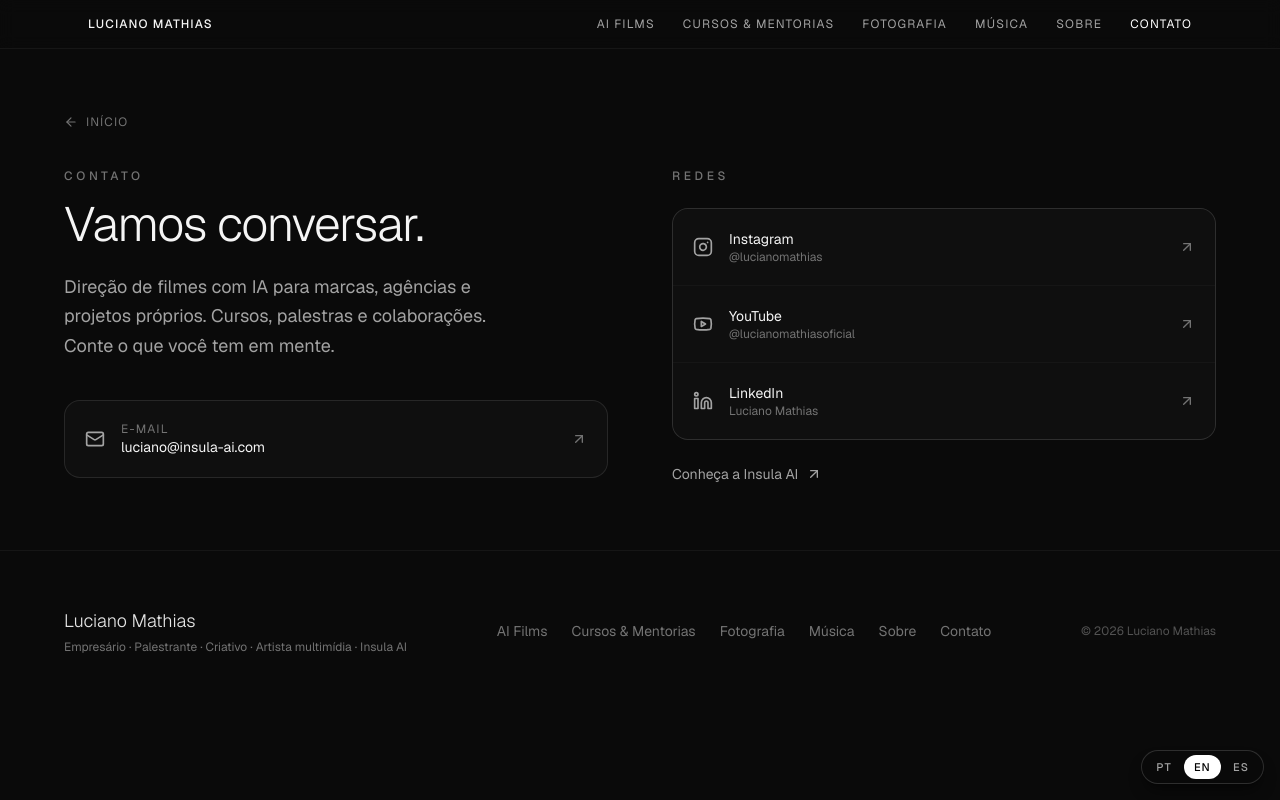
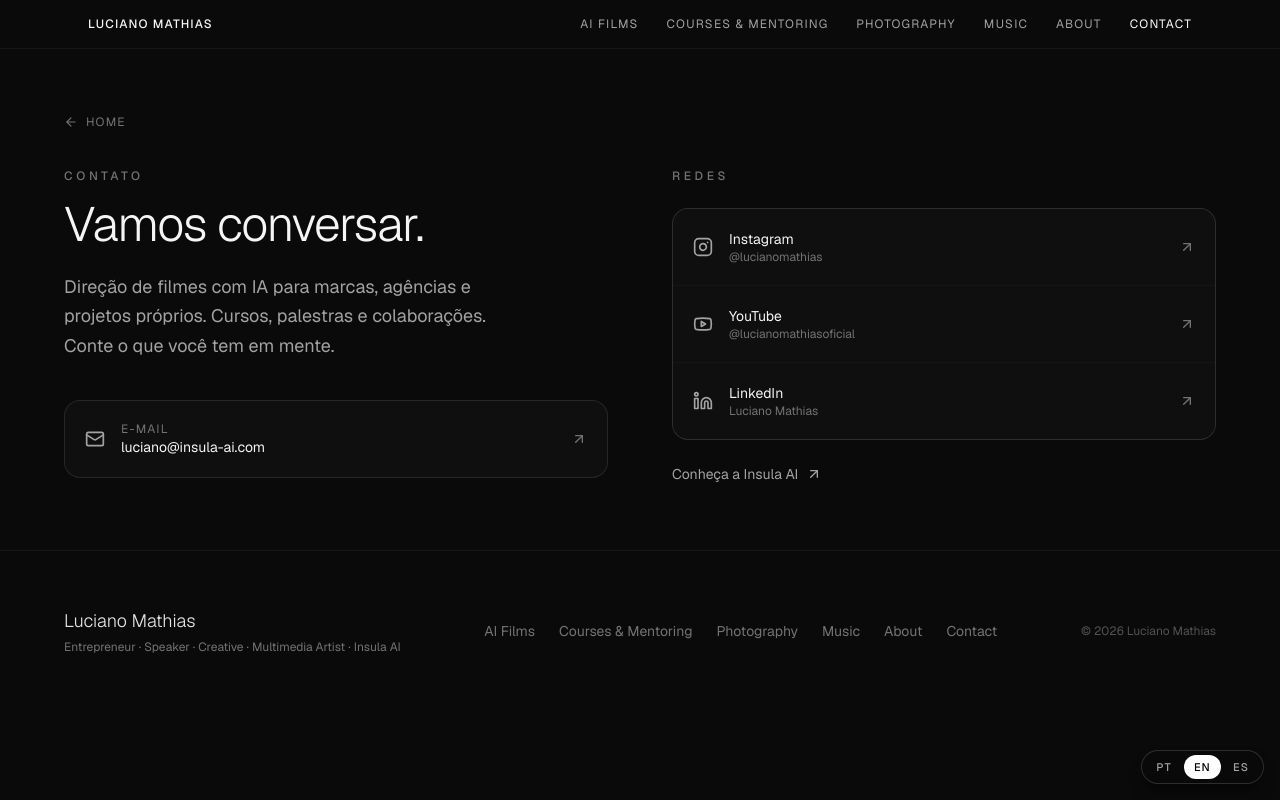
Before and after one commit to lucianomathias1982/lucianomathias-site, a Next.js app: page /en/contato in a window 1280 px wide. Built offline with nearby package versions, Linux system fonts and the light colour scheme.

Commit message:
i18n EN: home traduzida

```diff
--- a/app/en/contato/page.tsx
+++ b/app/en/contato/page.tsx
@@ -10,11 +10,11 @@ const EMAIL = "luciano@insula-ai.com"
 
 const NAV = [
   ["AI Films", "/en/obra"],
-  ["Cursos & Mentorias", "/en/cursos/filmes-com-ia"],
-  ["Fotografia", "/en/fotos"],
-  ["Música", "/en/musica"],
-  ["Sobre", "/en/sobre"],
-  ["Contato", "/en/contato"],
+  ["Courses & Mentoring", "/en/cursos/filmes-com-ia"],
+  ["Photography", "/en/fotos"],
+  ["Music", "/en/musica"],
+  ["About", "/en/sobre"],
+  ["Contact", "/en/contato"],
 ]
 
 const SOCIALS = [
@@ -32,7 +32,7 @@ export default function Contato() {
           <a href="/en" className="text-xs font-medium uppercase tracking-widest text-neutral-100">Luciano Mathias</a>
           <nav className="hidden gap-7 text-xs uppercase tracking-widest text-neutral-400 md:flex">
             {NAV.map(([label, href]) => (
-              <a key={label} href={href} className={`transition hover:text-white ${label === "Contato" ? "text-white" : ""}`}>{label}</a>
+              <a key={label} href={href} className={`transition hover:text-white ${label === "Contact" ? "text-white" : ""}`}>{label}</a>
             ))}
           </nav>
         </div>
@@ -41,7 +41,7 @@ export default function Contato() {
       <section className="px-6 pb-16 pt-28">
         <div className="mx-auto max-w-6xl">
           <a href="/en" className="inline-flex items-center gap-2 text-xs uppercase tracking-widest text-neutral-500 transition hover:text-neutral-300">
-            <ArrowLeft className="h-3.5 w-3.5" /> Início
+            <ArrowLeft className="h-3.5 w-3.5" /> Home
           </a>
 
           <div className="mt-8 grid gap-16 md:grid-cols-2">
@@ -94,7 +94,7 @@ export default function Contato() {
         <div className="mx-auto flex max-w-6xl flex-col items-start justify-between gap-8 sm:flex-row sm:items-center">
           <div>
             <p className="font-serif text-lg font-light text-neutral-200">Luciano Mathias</p>
-            <p className="mt-1 text-xs text-neutral-500">Empresário · Palestrante · Criativo · Artista multimídia · Insula AI</p>
+            <p className="mt-1 text-xs text-neutral-500">Entrepreneur · Speaker · Creative · Multimedia Artist · Insula AI</p>
           </div>
           <nav className="flex flex-wrap gap-x-6 gap-y-2 text-sm text-neutral-500">
             {NAV.map(([label, href]) => (
--- a/app/en/fotos/page.tsx
+++ b/app/en/fotos/page.tsx
@@ -11,11 +11,11 @@ const ARTCRAZYNESS = "https://artcrazyness.com"
 
 const NAV = [
   ["AI Films", "/en/obra"],
-  ["Cursos & Mentorias", "/en/cursos/filmes-com-ia"],
-  ["Fotografia", "/en/fotos"],
-  ["Música", "/en/musica"],
-  ["Sobre", "/en/sobre"],
-  ["Contato", "/en/contato"],
+  ["Courses & Mentoring", "/en/cursos/filmes-com-ia"],
+  ["Photography", "/en/fotos"],
+  ["Music", "/en/musica"],
+  ["About", "/en/sobre"],
+  ["Contact", "/en/contato"],
 ]
 
 const SERIES = [
@@ -38,7 +38,7 @@ export default function Fotos() {
           </a>
           <nav className="hidden gap-7 text-xs uppercase tracking-widest text-neutral-400 md:flex">
             {NAV.map(([label, href]) => (
-              <a key={label} href={href} className={`transition hover:text-white ${label === "Fotografia" ? "text-white" : ""}`}>
+              <a key={label} href={href} className={`transition hover:text-white ${label === "Photography" ? "text-white" : ""}`}>
                 {label}
               </a>
             ))}
@@ -50,7 +50,7 @@ export default function Fotos() {
       <section className="border-b border-white/5 px-6 pb-12 pt-28">
         <div className="mx-auto max-w-6xl">
           <a href="/en" className="inline-flex items-center gap-2 text-xs uppercase tracking-widest text-neutral-500 transition hover:text-neutral-300">
-            <ArrowLeft className="h-3.5 w-3.5" /> Início
+            <ArrowLeft className="h-3.5 w-3.5" /> Home
           </a>
           <p className="mt-8 text-xs font-medium uppercase tracking-[0.3em] text-neutral-500">O olhar</p>
           <h1 className="mt-4 max-w-3xl font-serif text-4xl font-light leading-[1.1] tracking-tight sm:text-6xl">
@@ -111,7 +111,7 @@ export default function Fotos() {
         <div className="mx-auto flex max-w-6xl flex-col items-start justify-between gap-8 sm:flex-row sm:items-center">
           <div>
             <p className="font-serif text-lg font-light text-neutral-200">Luciano Mathias</p>
-            <p className="mt-1 text-xs text-neutral-500">Empresário · Palestrante · Criativo · Artista multimídia · Insula AI</p>
+            <p className="mt-1 text-xs text-neutral-500">Entrepreneur · Speaker · Creative · Multimedia Artist · Insula AI</p>
           </div>
           <nav className="flex flex-wrap gap-x-6 gap-y-2 text-sm text-neutral-500">
             {NAV.map(([label, href]) => (
--- a/app/en/musica/page.tsx
+++ b/app/en/musica/page.tsx
@@ -10,11 +10,11 @@ const AMAZON = "https://music.amazon.com.br/artists/B00ELAWIZK/luciano-mathias"
 
 const NAV = [
   ["AI Films", "/en/obra"],
-  ["Cursos & Mentorias", "/en/cursos/filmes-com-ia"],
-  ["Fotografia", "/en/fotos"],
-  ["Música", "/en/musica"],
-  ["Sobre", "/en/sobre"],
-  ["Contato", "/en/contato"],
+  ["Courses & Mentoring", "/en/cursos/filmes-com-ia"],
+  ["Photography", "/en/fotos"],
+  ["Music", "/en/musica"],
+  ["About", "/en/sobre"],
+  ["Contact", "/en/contato"],
 ]
 
 const ALBUMS = [
@@ -49,7 +49,7 @@ export default function Musica() {
           </a>
           <nav className="hidden gap-7 text-xs uppercase tracking-widest text-neutral-400 md:flex">
             {NAV.map(([label, href]) => (
-              <a key={label} href={href} className={`transition hover:text-white ${label === "Música" ? "text-white" : ""}`}>
+              <a key={label} href={href} className={`transition hover:text-white ${label === "Music" ? "text-white" : ""}`}>
                 {label}
               </a>
             ))}
@@ -61,7 +61,7 @@ export default function Musica() {
       <section className="border-b border-white/5 px-6 pb-12 pt-28">
         <div className="mx-auto max-w-6xl">
           <a href="/en" className="inline-flex items-center gap-2 text-xs uppercase tracking-widest text-neutral-500 transition hover:text-neutral-300">
-            <ArrowLeft className="h-3.5 w-3.5" /> Início
+            <ArrowLeft className="h-3.5 w-3.5" /> Home
           </a>
           <p className="mt-8 text-xs font-medium uppercase tracking-[0.3em] text-neutral-500">A percepção</p>
           <h1 className="mt-4 max-w-3xl font-serif text-4xl font-light leading-[1.1] tracking-tight sm:text-6xl">
@@ -121,7 +121,7 @@ export default function Musica() {
         <div className="mx-auto flex max-w-6xl flex-col items-start justify-between gap-8 sm:flex-row sm:items-center">
           <div>
             <p className="font-serif text-lg font-light text-neutral-200">Luciano Mathias</p>
-            <p className="mt-1 text-xs text-neutral-500">Empresário · Palestrante · Criativo · Artista multimídia · Insula AI</p>
+            <p className="mt-1 text-xs text-neutral-500">Entrepreneur · Speaker · Creative · Multimedia Artist · Insula AI</p>
           </div>
           <nav className="flex flex-wrap gap-x-6 gap-y-2 text-sm text-neutral-500">
             {NAV.map(([label, href]) => (
--- a/app/en/obra/page.tsx
+++ b/app/en/obra/page.tsx
@@ -9,11 +9,11 @@ import { ArrowLeft, ArrowUpRight } from "lucide-react"
 
 const NAV = [
   ["AI Films", "/en/obra"],
-  ["Cursos & Mentorias", "/en/cursos/filmes-com-ia"],
-  ["Fotografia", "/en/fotos"],
-  ["Música", "/en/musica"],
-  ["Sobre", "/en/sobre"],
-  ["Contato", "/en/contato"],
+  ["Courses & Mentoring", "/en/cursos/filmes-com-ia"],
+  ["Photography", "/en/fotos"],
+  ["Music", "/en/musica"],
+  ["About", "/en/sobre"],
+  ["Contact", "/en/contato"],
 ]
 
 const PROJECTS = [
@@ -56,7 +56,7 @@ export default function Obra() {
       <section className="border-b border-white/5 px-6 pb-12 pt-28">
         <div className="mx-auto max-w-6xl">
           <a href="/en" className="inline-flex items-center gap-2 text-xs uppercase tracking-widest text-neutral-500 transition hover:text-neutral-300">
-            <ArrowLeft className="h-3.5 w-3.5" /> Início
+            <ArrowLeft className="h-3.5 w-3.5" /> Home
           </a>
           <p className="mt-8 text-xs font-medium uppercase tracking-[0.3em] text-neutral-500">Direção</p>
           <h1 className="mt-4 max-w-3xl font-serif text-4xl font-light leading-[1.1] tracking-tight sm:text-6xl">
@@ -127,7 +127,7 @@ export default function Obra() {
         <div className="mx-auto flex max-w-6xl flex-col items-start justify-between gap-8 sm:flex-row sm:items-center">
           <div>
             <p className="font-serif text-lg font-light text-neutral-200">Luciano Mathias</p>
-            <p className="mt-1 text-xs text-neutral-500">Empresário · Palestrante · Criativo · Artista multimídia · Insula AI</p>
+            <p className="mt-1 text-xs text-neutral-500">Entrepreneur · Speaker · Creative · Multimedia Artist · Insula AI</p>
           </div>
           <nav className="flex flex-wrap gap-x-6 gap-y-2 text-sm text-neutral-500">
             {NAV.map(([label, href]) => (
--- a/app/en/page.tsx
+++ b/app/en/page.tsx
@@ -35,34 +35,34 @@ const BRANDS = ["Google", "Unilever", "KFC", "Insula AI", "PUC-SP"]
 const CHAPTERS = [
   {
     icon: Camera,
-    kicker: "O olhar",
-    title: "Fotografia",
-    desc: "Séries autorais em geometria, luz e cidade. Exposição na Art Lab Gallery, 2021.",
+    kicker: "The gaze",
+    title: "Photography",
+    desc: "Authorial series in geometry, light and city. Exhibited at Art Lab Gallery, 2021.",
     href: "/en/fotos",
   },
   {
     icon: Music2,
-    kicker: "A percepção",
-    title: "Música",
-    desc: "Composição, arranjo e produção. Três discos escritos, gravados e produzidos do início ao fim.",
+    kicker: "The perception",
+    title: "Music",
+    desc: "Composition, arrangement and production. Three albums written, recorded and produced from start to finish.",
     href: "/en/musica",
   },
   {
     icon: Clapperboard,
-    kicker: "A Convergência",
-    title: "Filme com IA",
-    desc: "O olhar e a percepção se encontram na direção de filmes com inteligência artificial para marcas globais.",
+    kicker: "The convergence",
+    title: "AI film",
+    desc: "The gaze and perception meet in directing films with artificial intelligence for global brands.",
     href: "/en/obra",
   },
 ]
 
 const NAV = [
   ["AI Films", "/en/obra"],
-  ["Cursos & Mentorias", "/en/cursos/filmes-com-ia"],
-  ["Fotografia", "/en/fotos"],
-  ["Música", "/en/musica"],
-  ["Sobre", "/en/sobre"],
-  ["Contato", "/en/contato"],
+  ["Courses & Mentoring", "/en/cursos/filmes-com-ia"],
+  ["Photography", "/en/fotos"],
+  ["Music", "/en/musica"],
+  ["About", "/en/sobre"],
+  ["Contact", "/en/contato"],
 ]
 
 export default function Home() {
@@ -98,29 +98,29 @@ export default function Home() {
 
         <div className="mx-auto flex min-h-[82vh] max-w-6xl flex-col justify-center px-6 py-24">
           <p className="mb-6 text-xs font-medium uppercase tracking-[0.3em] text-neutral-400">
-            Empresário · Palestrante · Criativo · Artista multimídia
+            Entrepreneur · Speaker · Creative · Multimedia Artist
           </p>
           <h1 className="max-w-4xl font-serif text-4xl font-light leading-[1.1] tracking-tight sm:text-6xl">
-            Um dos pioneiros da inteligência artificial no audiovisual brasileiro.
+            One of the pioneers of artificial intelligence in Brazilian audiovisual.
           </h1>
           <p className="mt-6 max-w-xl text-lg leading-relaxed text-neutral-300">
-            Luciano Mathias é co-founder e Chief Creative AI Officer da <a href="https://insula-ai.com/" target="_blank" rel="noopener noreferrer" className="text-neutral-100 underline decoration-white/30 underline-offset-4 transition hover:decoration-white">Insula AI</a>, produtora de
-            filmes com inteligência artificial que busca expandir os limites da criatividade via
-            IA no mercado de publicidade e entretenimento.
+            Luciano Mathias is co-founder and Chief Creative AI Officer at <a href="https://insula-ai.com/" target="_blank" rel="noopener noreferrer" className="text-neutral-100 underline decoration-white/30 underline-offset-4 transition hover:decoration-white">Insula AI</a>, a film
+            production company using artificial intelligence to expand the limits of creativity in the
+            advertising and entertainment market.
           </p>
           <div className="mt-10 flex flex-wrap items-center gap-4">
             <a
               href="/en/obra"
               className="group inline-flex items-center justify-center gap-2 rounded-full bg-white px-8 py-4 text-sm font-medium tracking-wide text-black transition hover:bg-neutral-200"
             >
-              Ver a obra
+              View the work
               <ArrowRight className="h-4 w-4 transition-transform group-hover:translate-x-0.5" />
             </a>
             <a
               href="/en/cursos/filmes-com-ia"
               className="inline-flex items-center gap-2 text-sm text-neutral-300 transition hover:text-white"
             >
-              <Play className="h-4 w-4" /> Filmes com IA — o curso
+              <Play className="h-4 w-4" /> AI films — the course
             </a>
           </div>
           <div className="mt-14 flex flex-wrap items-center gap-x-8 gap-y-3 text-xs uppercase tracking-widest text-neutral-500">
@@ -136,17 +136,17 @@ export default function Home() {
         <div className="mx-auto max-w-6xl">
           <div className="mb-12 flex items-end justify-between gap-6">
             <div className="max-w-2xl">
-              <p className="text-xs font-medium uppercase tracking-[0.3em] text-neutral-500">Direção</p>
+              <p className="text-xs font-medium uppercase tracking-[0.3em] text-neutral-500">Directing</p>
               <h2 className="mt-4 font-serif text-3xl font-light leading-tight sm:text-4xl">AI films</h2>
               <p className="mt-4 text-neutral-400">
-                Filmes dirigidos com IA para marcas, campanhas e projetos autorais.
+                AI-directed films for brands, campaigns and authorial projects.
               </p>
             </div>
             <a
               href="/en/obra"
               className="hidden shrink-0 items-center gap-2 text-sm text-neutral-300 transition hover:text-white sm:inline-flex"
             >
-              Ver tudo <ArrowUpRight className="h-4 w-4" />
+              View all <ArrowUpRight className="h-4 w-4" />
             </a>
           </div>
 
@@ -191,7 +191,7 @@ export default function Home() {
                 playsInline
               />
               <figcaption className="pointer-events-none absolute inset-x-0 bottom-0 bg-gradient-to-t from-black/80 to-transparent p-4 text-sm font-light text-neutral-200">
-                Cinematográfico
+                Cinematic
               </figcaption>
             </figure>
           </div>
@@ -203,13 +203,13 @@ export default function Home() {
         <div className="mx-auto max-w-6xl">
           <div className="mb-12 max-w-2xl">
             <p className="text-xs font-medium uppercase tracking-[0.3em] text-neutral-500">
-              Autor multimídia
+              Multimedia author
             </p>
             <h2 className="mt-4 font-serif text-3xl font-light leading-tight sm:text-4xl">
-              Um olhar construído em três mídias.
+              A vision built across three media.
             </h2>
             <p className="mt-4 text-neutral-400">
-              A fotografia é o olhar. A música, a percepção. Os filmes com IA são onde ambos se encontram.
+              Photography is the gaze. Music, perception. AI films are where the two meet.
             </p>
           </div>
 
@@ -225,7 +225,7 @@ export default function Home() {
                 <h3 className="mt-2 font-serif text-2xl font-light">{c.title}</h3>
                 <p className="mt-3 flex-1 text-sm leading-relaxed text-neutral-400">{c.desc}</p>
                 <span className="mt-6 inline-flex items-center gap-2 text-sm text-neutral-300 transition group-hover:text-white">
-                  Explorar <ArrowUpRight className="h-4 w-4" />
+                  Explore <ArrowUpRight className="h-4 w-4" />
                 </span>
               </a>
             ))}
@@ -238,19 +238,19 @@ export default function Home() {
         <div className="mx-auto max-w-6xl">
           <div className="grid items-center gap-12 rounded-3xl border border-white/10 bg-neutral-900/40 p-10 md:grid-cols-2 md:p-14">
             <div>
-              <p className="text-xs font-medium uppercase tracking-[0.3em] text-neutral-500">Educação</p>
+              <p className="text-xs font-medium uppercase tracking-[0.3em] text-neutral-500">Education</p>
               <h2 className="mt-4 font-serif text-3xl font-light leading-tight sm:text-4xl">
-                Filmes com IA
+                AI films
               </h2>
               <p className="mt-4 max-w-md text-neutral-400">
-                O curso mostra o pipeline completo usado por Luciano — do roteiro à tela — para você dirigir vídeos
-                com IA com olhar de cinema, mesmo começando agora.
+                The course shows the full pipeline Luciano uses — from script to screen — so you can
+                direct AI videos with a cinematic eye, even starting now.
               </p>
               <a
                 href="/en/cursos/filmes-com-ia"
                 className="group mt-8 inline-flex items-center justify-center gap-2 rounded-full bg-white px-8 py-4 text-sm font-medium tracking-wide text-black transition hover:bg-neutral-200"
               >
-                Conhecer o curso
+                Explore the course
                 <ArrowRight className="h-4 w-4 transition-transform group-hover:translate-x-0.5" />
               </a>
             </div>
@@ -273,20 +273,20 @@ export default function Home() {
         <div className="mx-auto max-w-6xl">
           <div className="grid items-center gap-12 md:grid-cols-2">
             <div className="order-2 md:order-1">
-              <p className="text-xs font-medium uppercase tracking-[0.3em] text-neutral-500">Sobre</p>
+              <p className="text-xs font-medium uppercase tracking-[0.3em] text-neutral-500">About</p>
               <h2 className="mt-4 font-serif text-3xl font-light leading-tight sm:text-4xl">
                 Luciano Mathias
               </h2>
               <p className="mt-4 max-w-md text-neutral-400">
-                Diretor e co-fundador da Insula AI, produtora pioneira em filmes por IA com atuação no
-                Brasil, México, Argentina e Estados Unidos. Professor convidado da PUC-SP, palestrante
-                internacional e uma das vozes mais ativas sobre o uso criativo da IA no país.
+                Director and co-founder of Insula AI, a pioneering AI film studio operating in Brazil,
+                Mexico, Argentina and the United States. Guest professor at PUC-SP, international speaker
+                and one of the most active voices on the creative use of AI in the country.
               </p>
               <div className="mt-8 grid grid-cols-3 gap-px overflow-hidden rounded-xl border border-white/10 bg-white/5 text-center">
                 {[
-                  ["4+", "Países de atuação"],
-                  ["2024", "Curso na PUC-SP"],
-                  ["7+", "Palcos internacionais"],
+                  ["4+", "Countries of operation"],
+                  ["2024", "Course at PUC-SP"],
+                  ["7+", "International stages"],
                 ].map(([n, l]) => (
                   <div key={l} className="bg-neutral-950/60 px-3 py-5">
                     <p className="font-serif text-2xl font-light text-white">{n}</p>
@@ -298,13 +298,13 @@ export default function Home() {
                 href="/en/contato"
                 className="mt-8 inline-flex items-center gap-2 text-sm text-neutral-300 transition hover:text-white"
               >
-                Falar sobre um projeto <ArrowUpRight className="h-4 w-4" />
+                Discuss a project <ArrowUpRight className="h-4 w-4" />
               </a>
             </div>
             <div className="order-1 md:order-2">
               <img
                 src={INSTRUCTOR_IMG}
-                alt="Luciano Mathias em plenária"
+                alt="Luciano Mathias on stage"
                 className="aspect-[4/5] w-full rounded-2xl object-cover"
               />
             </div>
@@ -317,7 +317,7 @@ export default function Home() {
         <div className="mx-auto flex max-w-6xl flex-col items-start justify-between gap-8 sm:flex-row sm:items-center">
           <div>
             <p className="font-serif text-lg font-light text-neutral-200">Luciano Mathias</p>
-            <p className="mt-1 text-xs text-neutral-500">Empresário · Palestrante · Criativo · Artista multimídia · Insula AI</p>
+            <p className="mt-1 text-xs text-neutral-500">Entrepreneur · Speaker · Creative · Multimedia Artist · Insula AI</p>
           </div>
           <nav className="flex flex-wrap gap-x-6 gap-y-2 text-sm text-neutral-500">
             {NAV.map(([label, href]) => (
--- a/app/en/sobre/page.tsx
+++ b/app/en/sobre/page.tsx
@@ -10,11 +10,11 @@ const PORTRAIT = `${BLOB}/B8%20MIRANTE%20-%20PLENA%CC%81RIA%20-%20%40bembemfilme
 
 const NAV = [
   ["AI Films", "/en/obra"],
-  ["Cursos & Mentorias", "/en/cursos/filmes-com-ia"],
-  ["Fotografia", "/en/fotos"],
-  ["Música", "/en/musica"],
-  ["Sobre", "/en/sobre"],
-  ["Contato", "/en/contato"],
+  ["Courses & Mentoring", "/en/cursos/filmes-com-ia"],
+  ["Photography", "/en/fotos"],
+  ["Music", "/en/musica"],
+  ["About", "/en/sobre"],
+  ["Contact", "/en/contato"],
 ]
 
 const CREDS = [
@@ -42,7 +42,7 @@ export default function Sobre() {
           <a href="/en" className="text-xs font-medium uppercase tracking-widest text-neutral-100">Luciano Mathias</a>
           <nav className="hidden gap-7 text-xs uppercase tracking-widest text-neutral-400 md:flex">
             {NAV.map(([label, href]) => (
-              <a key={label} href={href} className={`transition hover:text-white ${label === "Sobre" ? "text-white" : ""}`}>{label}</a>
+              <a key={label} href={href} className={`transition hover:text-white ${label === "About" ? "text-white" : ""}`}>{label}</a>
             ))}
           </nav>
         </div>
@@ -53,7 +53,7 @@ export default function Sobre() {
         <div className="mx-auto grid max-w-6xl gap-12 md:grid-cols-2 md:items-center">
           <div>
             <a href="/en" className="inline-flex items-center gap-2 text-xs uppercase tracking-widest text-neutral-500 transition hover:text-neutral-300">
-              <ArrowLeft className="h-3.5 w-3.5" /> Início
+              <ArrowLeft className="h-3.5 w-3.5" /> Home
             </a>
             <p className="mt-8 text-xs font-medium uppercase tracking-[0.3em] text-neutral-500">Sobre</p>
             <h1 className="mt-4 font-serif text-4xl font-light leading-[1.1] tracking-tight sm:text-5xl">
@@ -167,7 +167,7 @@ export default function Sobre() {
         <div className="mx-auto flex max-w-6xl flex-col items-start justify-between gap-8 sm:flex-row sm:items-center">
           <div>
             <p className="font-serif text-lg font-light text-neutral-200">Luciano Mathias</p>
-            <p className="mt-1 text-xs text-neutral-500">Empresário · Palestrante · Criativo · Artista multimídia · Insula AI</p>
+            <p className="mt-1 text-xs text-neutral-500">Entrepreneur · Speaker · Creative · Multimedia Artist · Insula AI</p>
           </div>
           <nav className="flex flex-wrap gap-x-6 gap-y-2 text-sm text-neutral-500">
             {NAV.map(([label, href]) => (
```
